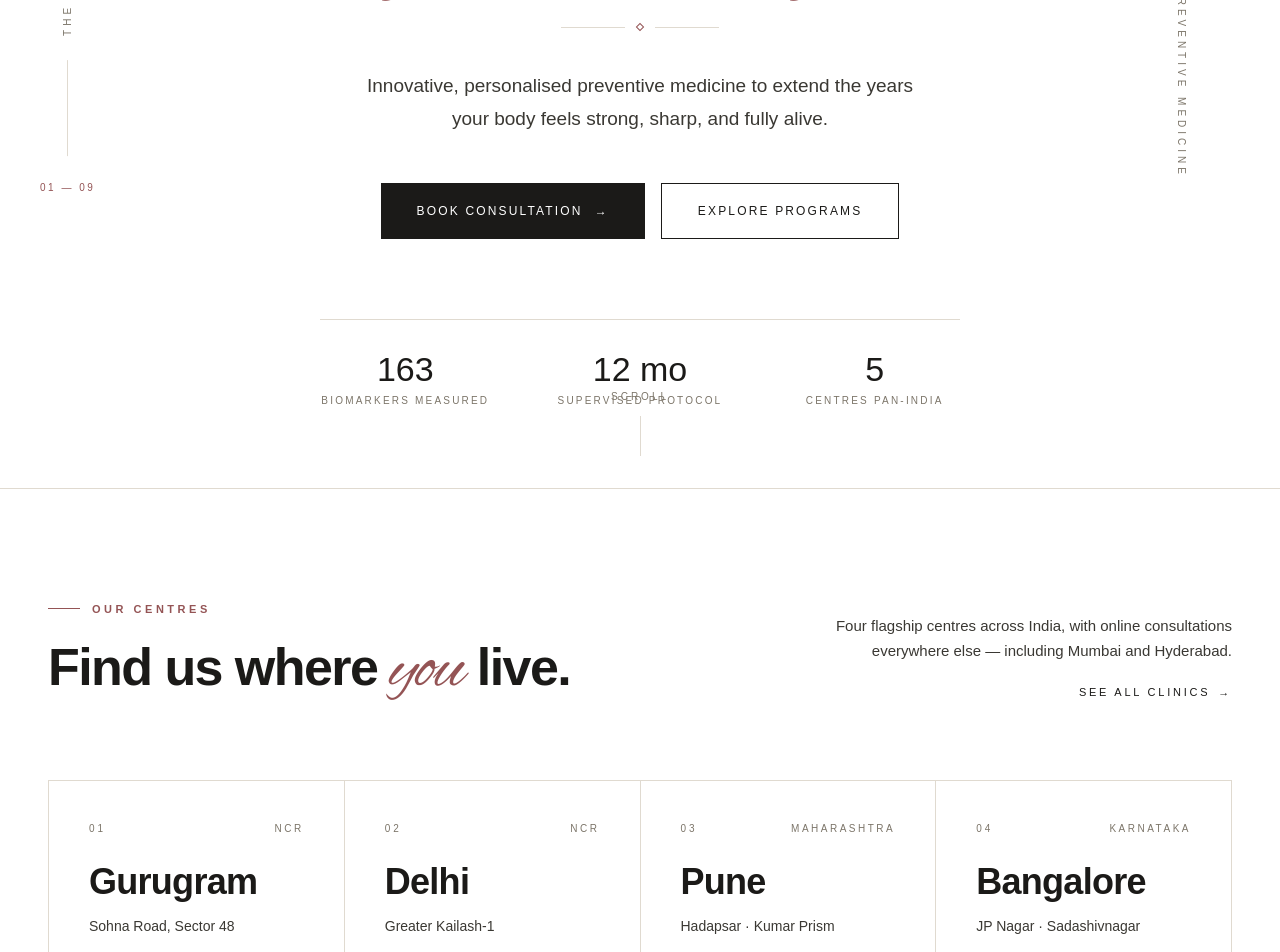
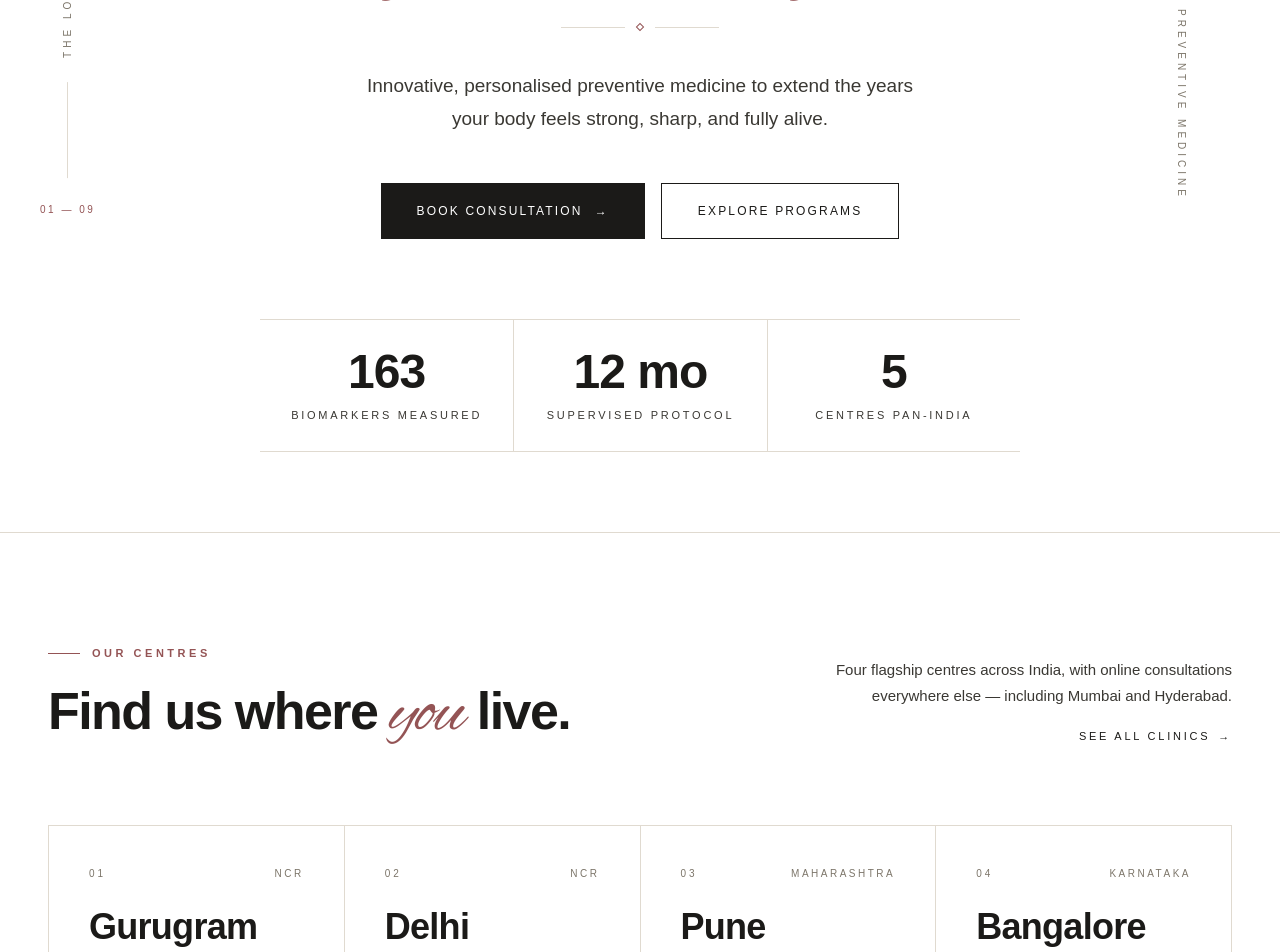
Before and after one commit to mdshazeed44-lang/the-longevity-centre, a React (Vite) app in the folder tac-preview/: page / in a window 1280 px wide. Shown: the part 564-1516 px from the top of the page. Built offline with nearby package versions, Linux system fonts and the light colour scheme; a web font is replaced by a local one.

Commit message:
Hero: drop scroll fade-out, beef up stats ticker, remove redundant scroll indicator

```diff
--- a/tac-preview/src/components/Hero.tsx
+++ b/tac-preview/src/components/Hero.tsx
@@ -114,21 +114,8 @@ export function Hero(_: { scrollRef?: React.MutableRefObject<number> }) {
         '-=0.4'
       )
 
-    const exitST = ScrollTrigger.create({
-      trigger: root.current,
-      start: 'top top',
-      end: '+=85%',
-      scrub: 0.6,
-      pin: false,
-      onUpdate: (self) => {
-        const p = self.progress
-        if (inner.current) inner.current.style.setProperty('--p', String(p))
-      },
-    })
-
     return () => {
       tl.kill()
-      exitST.kill()
     }
   }, [])
 
@@ -170,15 +157,6 @@ export function Hero(_: { scrollRef?: React.MutableRefObject<number> }) {
       <div
         ref={inner}
         className="relative z-[5] flex flex-col items-center justify-center text-center min-h-[100vh] md:min-h-[92vh] px-6 md:px-12 max-w-[1100px] mx-auto pt-[80px] pb-[80px]"
-        style={
-          {
-            transform:
-              'translate3d(0, calc(var(--p, 0) * -30px), 0) scale(calc(1 - var(--p, 0) * 0.03))',
-            opacity: 'calc(1 - var(--p, 0) * 0.85)',
-            transformOrigin: 'center center',
-            ['--p' as never]: '0',
-          } as React.CSSProperties
-        }
       >
         <div ref={eyebrow} className="flex items-center gap-4 mb-12">
           <span className="w-10 h-px bg-rust" />
@@ -238,18 +216,18 @@ export function Hero(_: { scrollRef?: React.MutableRefObject<number> }) {
         {/* Centered biomarker ticker */}
         <div
           ref={ticker}
-          className="grid grid-cols-3 gap-8 md:gap-16 max-w-[640px] w-full border-t border-mist pt-8"
+          className="grid grid-cols-3 max-w-[760px] w-full border-y border-mist divide-x divide-mist"
         >
           {[
             { val: '163', label: 'Biomarkers measured' },
             { val: '12 mo', label: 'Supervised protocol' },
             { val: '5', label: 'Centres pan-India' },
           ].map((s) => (
-            <div key={s.label} className="text-center">
-              <div className="font-display text-[24px] md:text-[34px] leading-none text-ink mb-2 tabular-nums">
+            <div key={s.label} className="text-center px-4 py-7">
+              <div className="font-display font-bold text-[34px] md:text-[48px] leading-none text-ink mb-3 tabular-nums tracking-[-0.02em]">
                 {s.val}
               </div>
-              <div className="text-[10px] tracking-[0.22em] text-stone uppercase leading-snug">
+              <div className="text-[10px] md:text-[11px] tracking-[0.25em] text-graphite uppercase font-medium leading-snug">
                 {s.label}
               </div>
             </div>
@@ -257,21 +235,6 @@ export function Hero(_: { scrollRef?: React.MutableRefObject<number> }) {
         </div>
       </div>
 
-      {/* Scroll indicator */}
-      <div className="absolute bottom-8 left-1/2 -translate-x-1/2 z-[5] hidden md:flex flex-col items-center gap-3">
-        <div className="text-[10px] tracking-[0.3em] text-stone uppercase">
-          Scroll
-        </div>
-        <div className="relative w-px h-10 bg-mist overflow-hidden">
-          <div
-            className="absolute left-0 w-full bg-rust"
-            style={{
-              height: '50%',
-              animation: 'scrollDot 2.4s ease-in-out infinite',
-            }}
-          />
-        </div>
-      </div>
     </section>
   )
 }
```
